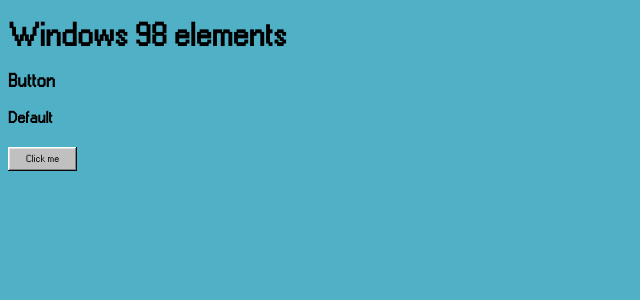
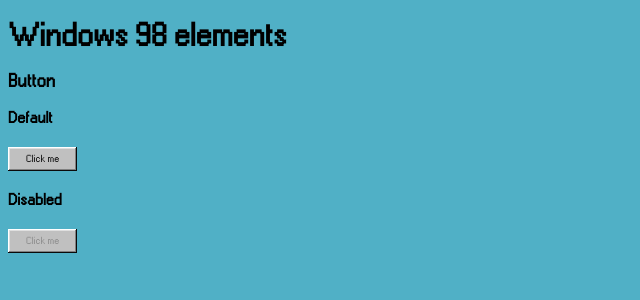
Before and after one commit to veronicadip/windows-lib, a React (Create React App) app: page / in a window 1280 px wide. Shown: the top 300 px of the page, without its empty margins (0-640 px from the left). Built offline with nearby package versions, Linux system fonts and the light colour scheme.

Commit message:
feat - disabled button

```diff
--- a/src/App.tsx
+++ b/src/App.tsx
@@ -7,7 +7,9 @@
       <h1>Windows 98 elements</h1>
       <h3>Button</h3>
       <h4>Default</h4>
-      <Button />
+      <Button disabled={false} />
+      <h4>Disabled</h4>
+      <Button disabled={true} />
     </div>
   );
 }
--- a/src/components/Button/Button.tsx
+++ b/src/components/Button/Button.tsx
@@ -1,16 +1,28 @@
 import { FunctionComponent } from "react";
 import "./styles.css";
 
-interface Props {}
+interface Props {
+  disabled: boolean;
+}
 
-const Button: FunctionComponent<Props> = () => {
+const Button: FunctionComponent<Props> = (props) => {
+  if (!props.disabled) {
     return (
-    <button className="neutral">
+      <button className="windowsButton neutralButton">
         <div>
           <span>Click me</span>
         </div>
       </button>
     );
+  } else {
+    return (
+      <button className="windowsButton" disabled>
+        <div>
+          <span>Click me</span>
+        </div>
+      </button>
+    );
+  }
 };
 
 export default Button;
--- a/src/components/Button/styles.css
+++ b/src/components/Button/styles.css
@@ -1,5 +1,5 @@
-/* NEUTRAL */
-.neutral {
+/* --- NEUTRAL BUTTON --- */
+.windowsButton {
     display: flex;
     flex-direction: row;
     justify-content: center;
@@ -15,12 +15,12 @@
     border: none;
 }
 
-.neutral div {
+.windowsButton div {
     display: flex;
     border: none;
 }
 
-.neutral span {
+.windowsButton span {
     display: inline-block !important;
     font-family: "MS Sans Serif", sans-serif;
     width: 100%;
@@ -30,22 +30,22 @@
     text-align: center;
 }
 /* ACTIVE */
-.neutral:active {
+.neutralButton:active {
     box-shadow: inset -1px -1px 0px #FFFFFF, inset 1px 1px 0px #0A0A0A, inset -2px -2px 0px #DFDFDF, inset 2px 2px 0px #808080;
     padding: 6px 18px !important;
 }
-.neutral:active div {
+.windowsButton:active div {
     border: none !important;
     padding: 0 !important;
 }
 /* FOCUS */
 
-.neutral:focus {
+.windowsButton:focus {
     padding: 2px 2px 3px;
     outline: none;
 }
 
-.neutral:focus div {
+.windowsButton:focus div {
     border: 1px dotted #000;
     box-sizing: border-box;
     padding: 2.5px 15px;
```
Lines whose indentation alone changed are shown as unchanged.
